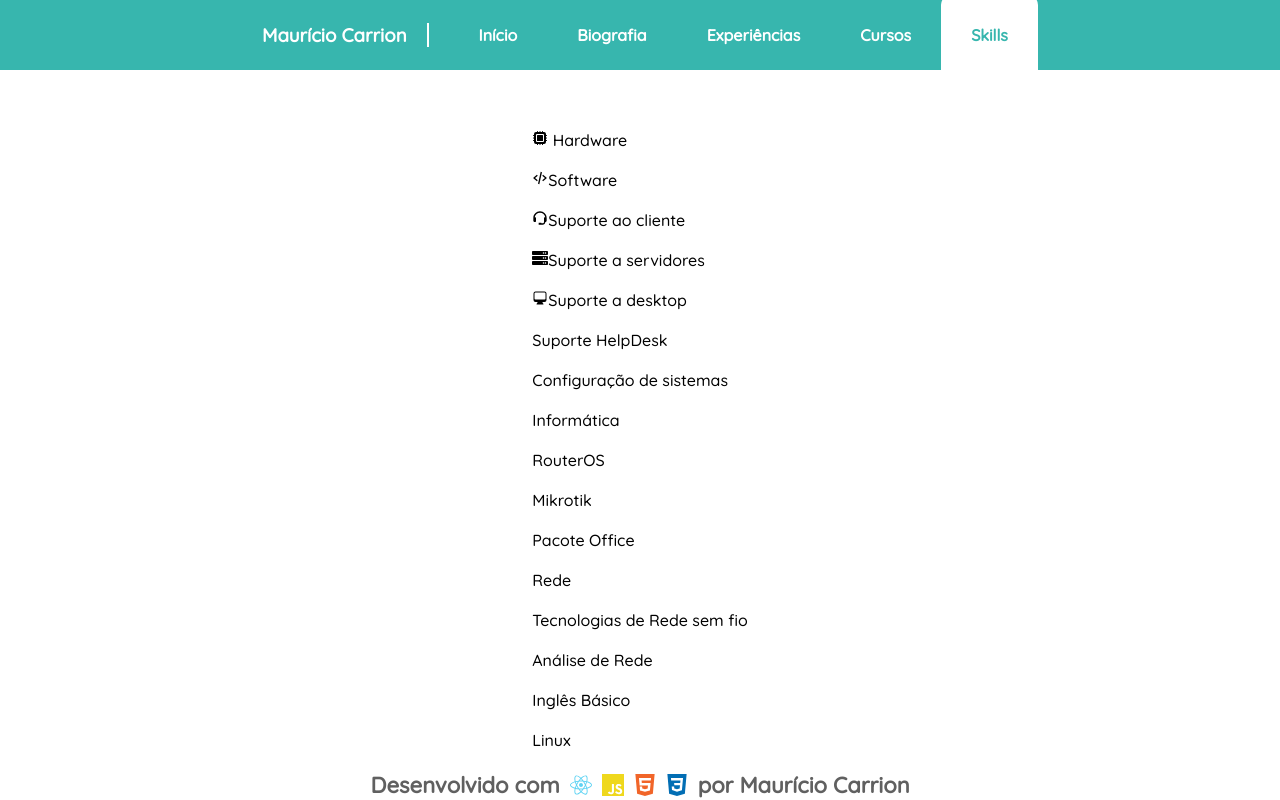
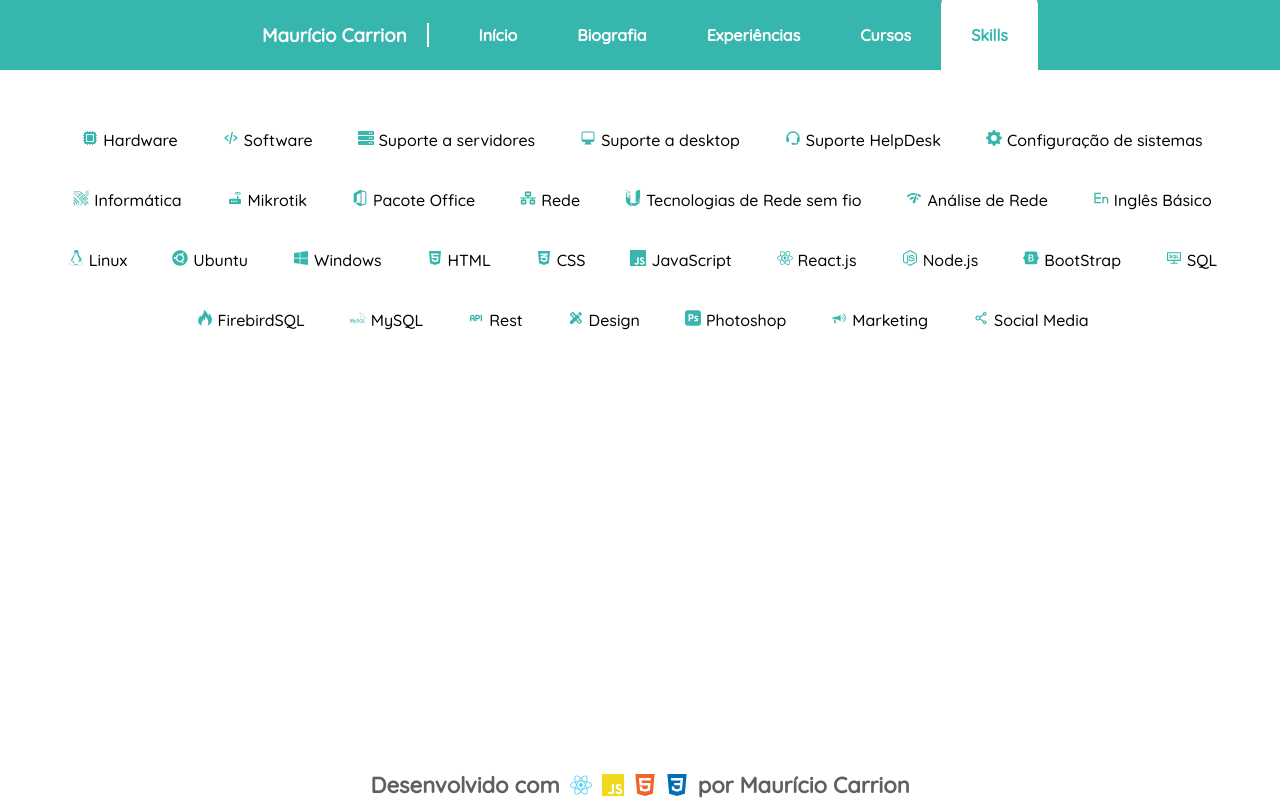
Before and after one commit to Mauricio-Carrion/Web-Curriculum-Mauricio-Carrion, a React (Create React App) app: page /skills in a window 1280 px wide. Shown: the top 800 px of the page. Built offline with nearby package versions, Linux system fonts and the light colour scheme.

Commit message:
finalizando

```diff
--- a/package.json
+++ b/package.json
@@ -1,6 +1,7 @@
 {
   "name": "curriculum",
   "version": "0.1.0",
+  "homepage": "https://mauricio-carrion.github.io/Web-Curriculum-Mauricio-Carrion/",
   "private": true,
   "dependencies": {
     "@heroicons/react": "^2.0.13",
@@ -16,6 +17,8 @@
     "web-vitals": "^2.1.4"
   },
   "scripts": {
+    "predeploy": "npm run build",
+    "deploy": "gh-pages -d build",
     "start": "react-scripts start",
     "build": "react-scripts build",
     "test": "react-scripts test",
@@ -38,5 +41,8 @@
       "last 1 firefox version",
       "last 1 safari version"
     ]
+  },
+  "devDependencies": {
+    "gh-pages": "^4.0.0"
   }
 }
--- a/public/index.html
+++ b/public/index.html
@@ -1,14 +1,12 @@
 <!DOCTYPE html>
 <html lang="en">
+
 <head>
   <meta charset="utf-8" />
   <link rel="icon" href="%PUBLIC_URL%/favicon.ico" />
   <meta name="viewport" content="width=device-width, initial-scale=1" />
   <meta name="theme-color" content="#000000" />
-    <meta
-      name="description"
-      content="Web site created using create-react-app"
-    />
+  <meta name="description" content="Web site created using create-react-app" />
   <link rel="apple-touch-icon" href="%PUBLIC_URL%/logo192.png" />
   <!--
       manifest.json provides metadata used when your web app is installed on a
@@ -24,8 +22,9 @@
       work correctly both with client-side routing and a non-root public URL.
       Learn how to configure a non-root public URL by running `npm run build`.
     -->
-    <title>React App</title>
+  <title>Maurício Carrion</title>
 </head>
+
 <body>
   <noscript>You need to enable JavaScript to run this app.</noscript>
   <div id="root"></div>
@@ -40,4 +39,5 @@
       To create a production bundle, use `npm run build` or `yarn build`.
     -->
 </body>
+
 </html>
--- a/src/App.css
+++ b/src/App.css
@@ -42,6 +42,7 @@
   align-items: center;
   justify-content: center;
   background-color: #37B6AE;
+  overflow: hidden;
 }
 
 .smallHeader {
--- a/src/components/Skills.css
+++ b/src/components/Skills.css
@@ -6,10 +6,23 @@
 }
 
 .Skills ul {
+  text-align: center;
   margin: 40px;
   padding: 0;
 }
 
 .Skills li {
-  margin: 20px 0;
+  display: inline-flex;
+  margin: 20px;
 }
+
+.Skills svg {
+  margin: 0 5px;
+  color: #37B6AE;
+}
+
+@media(max-width:560px) {
+  .Skills li {
+    display: flex;
+  }
+}
--- a/src/components/Skills.jsx
+++ b/src/components/Skills.jsx
@@ -3,7 +3,32 @@
 import { IoHardwareChip } from 'react-icons/io5'
 import { HiComputerDesktop } from 'react-icons/hi2'
 import { BiSupport, BiCodeAlt } from 'react-icons/bi'
-import { FaServer } from 'react-icons/fa'
+import {
+  FaServer,
+  FaNetworkWired,
+  FaLinux,
+  FaUbuntu,
+  FaWindows,
+  FaHtml5,
+  FaCss3Alt,
+  FaReact,
+  FaNodeJs
+} from 'react-icons/fa'
+import { BsFillGearFill } from 'react-icons/bs'
+import { GiCircuitry, GiMegaphone } from 'react-icons/gi'
+import { MdRouter, MdNetworkCheck, MdDesignServices } from 'react-icons/md'
+import {
+  SiMicrosoftoffice,
+  SiUbiquiti,
+  SiJavascript,
+  SiBootstrap,
+  SiMysql,
+  SiAdobephotoshop
+} from 'react-icons/si'
+import { RiEnglishInput } from 'react-icons/ri'
+import { AiOutlineConsoleSql, AiOutlineShareAlt } from 'react-icons/ai'
+import { ImFire } from 'react-icons/im'
+import { TbApi } from 'react-icons/tb'
 
 const Skills = () => {
   return (
@@ -11,36 +36,34 @@
       <ul>
         <li><IoHardwareChip /> Hardware</li>
         <li><BiCodeAlt />Software</li>
-        <li><BiSupport />Suporte ao cliente</li>
         <li><FaServer />Suporte a servidores</li>
         <li><HiComputerDesktop />Suporte a desktop</li>
-        <li>Suporte HelpDesk</li>
-        <li>Configuração de sistemas</li>
-        <li>Informática</li>
-        <li>RouterOS</li>
-        <li>Mikrotik</li>
-        <li>Pacote Office</li>
-        <li>Rede</li>
-        <li>Tecnologias de Rede sem fio</li>
-        <li>Análise de Rede</li>
-        <li>Inglês Básico</li>
-        <li>Linux</li>
-        <li>Ubuntu</li>
-        <li>Windows</li>
-        <li>HTML</li>
-        <li>CSS</li>
-        <li>JavaScript</li>
-        <li>React.js</li>
-        <li>Node.js</li>
-        <li>BootStrap</li>
-        <li>SQL</li>
-        <li>FirebirdSQL</li>
-        <li>MySQL</li>
-        <li>Rest</li>
-        <li>Design</li>
-        <li>Photoshop</li>
-        <li>Marketing</li>
-        <li>Social Media</li>
+        <li><BiSupport />Suporte HelpDesk</li>
+        <li><BsFillGearFill />Configuração de sistemas</li>
+        <li><GiCircuitry />Informática</li>
+        <li><MdRouter />Mikrotik</li>
+        <li><SiMicrosoftoffice />Pacote Office</li>
+        <li><FaNetworkWired />Rede</li>
+        <li><SiUbiquiti />Tecnologias de Rede sem fio</li>
+        <li><MdNetworkCheck />Análise de Rede</li>
+        <li><RiEnglishInput />Inglês Básico</li>
+        <li><FaLinux />Linux</li>
+        <li><FaUbuntu />Ubuntu</li>
+        <li><FaWindows />Windows</li>
+        <li><FaHtml5 />HTML</li>
+        <li><FaCss3Alt />CSS</li>
+        <li><SiJavascript />JavaScript</li>
+        <li><FaReact />React.js</li>
+        <li><FaNodeJs />Node.js</li>
+        <li><SiBootstrap />BootStrap</li>
+        <li><AiOutlineConsoleSql />SQL</li>
+        <li><ImFire />FirebirdSQL</li>
+        <li><SiMysql />MySQL</li>
+        <li><TbApi />Rest</li>
+        <li><MdDesignServices />Design</li>
+        <li><SiAdobephotoshop />Photoshop</li>
+        <li><GiMegaphone />Marketing</li>
+        <li><AiOutlineShareAlt />Social Media</li>
       </ul>
     </div>
   )
```
Also changed, not shown: 2 other files (tests, documents, lock files or other folders). Lines whose indentation alone changed are shown as unchanged.
